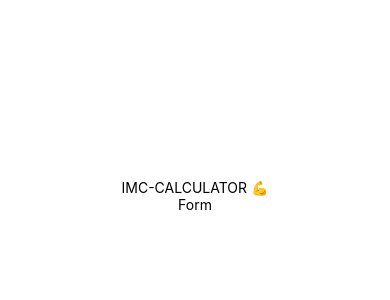
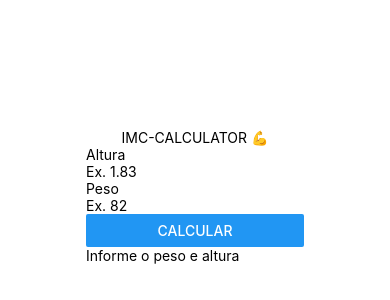
Before and after one commit to Diego-Girao/imccalculator, a React Native app: screen / in a window 390 px wide. Shown: the part 226-526 px from the top of the page. Built offline with nearby package versions, Linux system fonts and the light colour scheme.

Commit message:
feat: finished form component

```diff
--- a/src/components/Form/index.js
+++ b/src/components/Form/index.js
@@ -1,10 +1,53 @@
-import React from "react"
-import { Text, View } from "react-native"
+import React, { useState } from "react"
+import { Button, Text, TextInput, View } from "react-native"
 
-export default function Form() {
+import ResultImc from "../ResultImc"
+
+export default function Form(props) {
+	const [height, setHeight] = useState(null)
+	const [weight, setWeight] = useState(null)
+	const [messageImc, setMessageImc] = useState("Informe o peso e altura")
+	const [imc, setImc] = useState(null)
+	const [titleButton, setTitleButton] = useState("Calcular")
+
+	function imcCalculator() {
+		return setImc((weight / (height * height)).toFixed(2))
+	}
+
+	function validationImc() {
+		if (weight != null && height != null) {
+			imcCalculator()
+			setHeight(null)
+			setWeight(null)
+			setMessageImc("Seu IMC é: ")
+			setTitleButton("Calcular Novamente")
+			return
+		}
+		setImc(null)
+		setTitleButton("Calcular")
+		setMessageImc("Informe o peso e altura")
+	}
+
 	return (
 		<View>
-			<Text>Form</Text>
+			<View>
+				<Text>Altura</Text>
+				<TextInput
+					onChangeText={setHeight}
+					value={height}
+					placeholder="Ex. 1.83"
+					keyboardType="numeric"
+				></TextInput>
+				<Text>Peso</Text>
+				<TextInput
+					onChangeText={setWeight}
+					value={weight}
+					placeholder="Ex. 82"
+					keyboardType="numeric"
+				></TextInput>
+				<Button title={titleButton} onPress={() => validationImc()} />
+			</View>
+			<ResultImc messageResultImc={messageImc} resultImc={imc} />
 		</View>
 	)
 }
```
